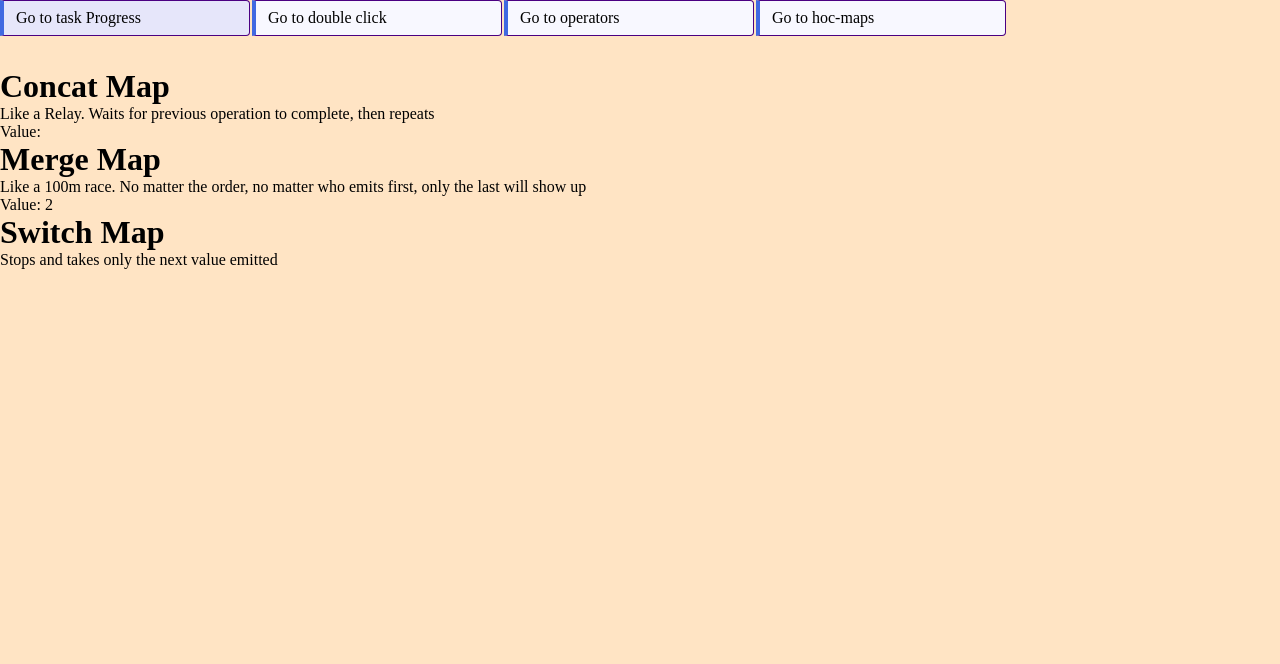
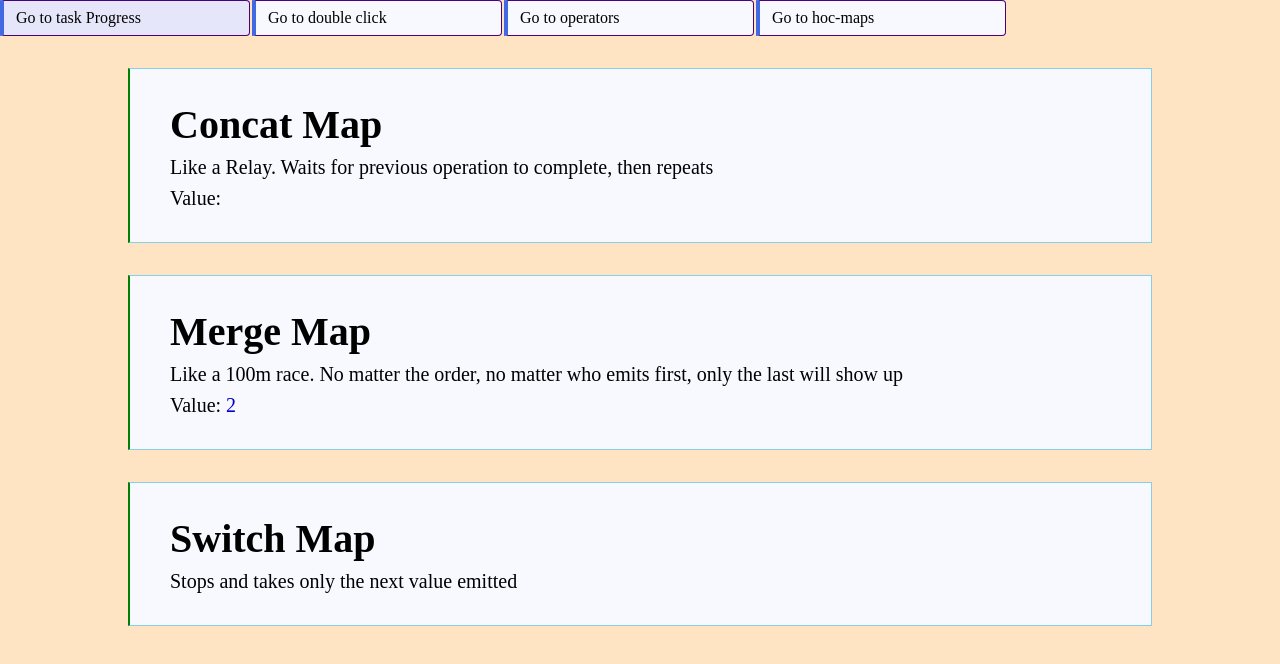
Before and after one commit to RafaZeero/task-progress-rxjs, an Angular app: page /hoc-maps in a window 1280 px wide. Shown: the top 664 px of the page. Built offline with nearby package versions, Linux system fonts and the light colour scheme.

Commit message:
style: for higher order mapping

```diff
--- a/src/app/hoc-maps/hoc-maps.component.html
+++ b/src/app/hoc-maps/hoc-maps.component.html
@@ -1,18 +1,22 @@
-<div class="concat">
+<div class="concat map">
   <h1>Concat Map</h1>
   <p>Like a Relay. Waits for previous operation to complete, then repeats</p>
-  <p>Value: {{ concat$ | async }}</p>
+  <p>
+    Value: <span class="value"> {{ concat$ | async }} </span>
+  </p>
 </div>
-<div class="merge">
+<div class="merge map">
   <h1>Merge Map</h1>
   <p>
     Like a 100m race. No matter the order, no matter who emits first, only the
     last will show up
   </p>
-  <p>Value: {{ merge$ | async }}</p>
+  <p>
+    Value: <span class="value"> {{ merge$ | async }} </span>
+  </p>
 </div>
-<div class="switch">
+<div class="switch map">
   <h1>Switch Map</h1>
   <p>Stops and takes only the next value emitted</p>
-  <!-- <p>Value: {{ concat$ | async }}</p> -->
+  <!-- <p>Value: <span class="value"> {{ concat$ | async }} </span></p>  -->
 </div>
--- a/src/app/hoc-maps/hoc-maps.component.scss
+++ b/src/app/hoc-maps/hoc-maps.component.scss
@@ -0,0 +1,22 @@
+.map {
+  display: flex;
+  flex-direction: column;
+  width: 80%;
+  background-color: ghostwhite;
+  border: 1px solid skyblue;
+  border-left: 2px solid green;
+  row-gap: 8px;
+  padding: 32px 40px;
+  justify-content: center;
+  margin-inline: auto;
+
+  font-size: 1.25rem;
+
+  &:not(:last-of-type) {
+    margin-bottom: 32px;
+  }
+
+  .value {
+    color: mediumblue;
+  }
+}
```
